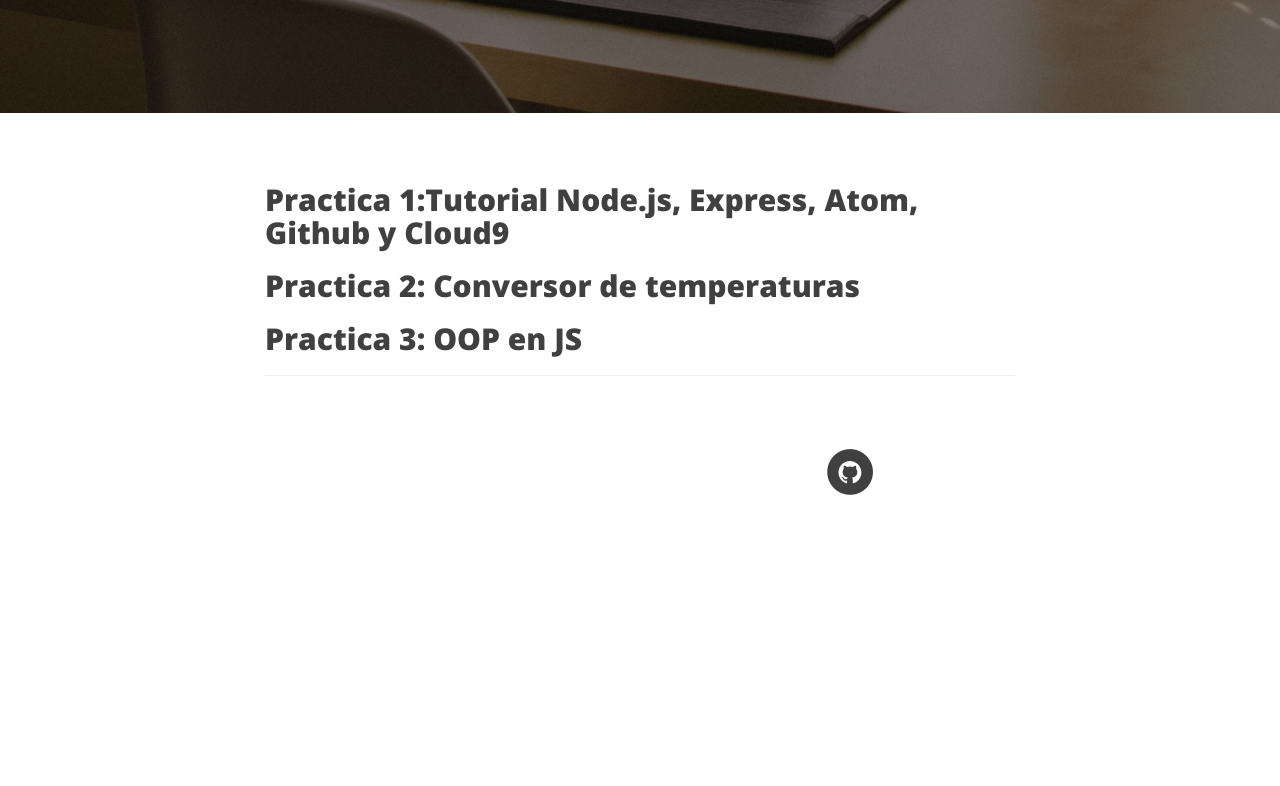
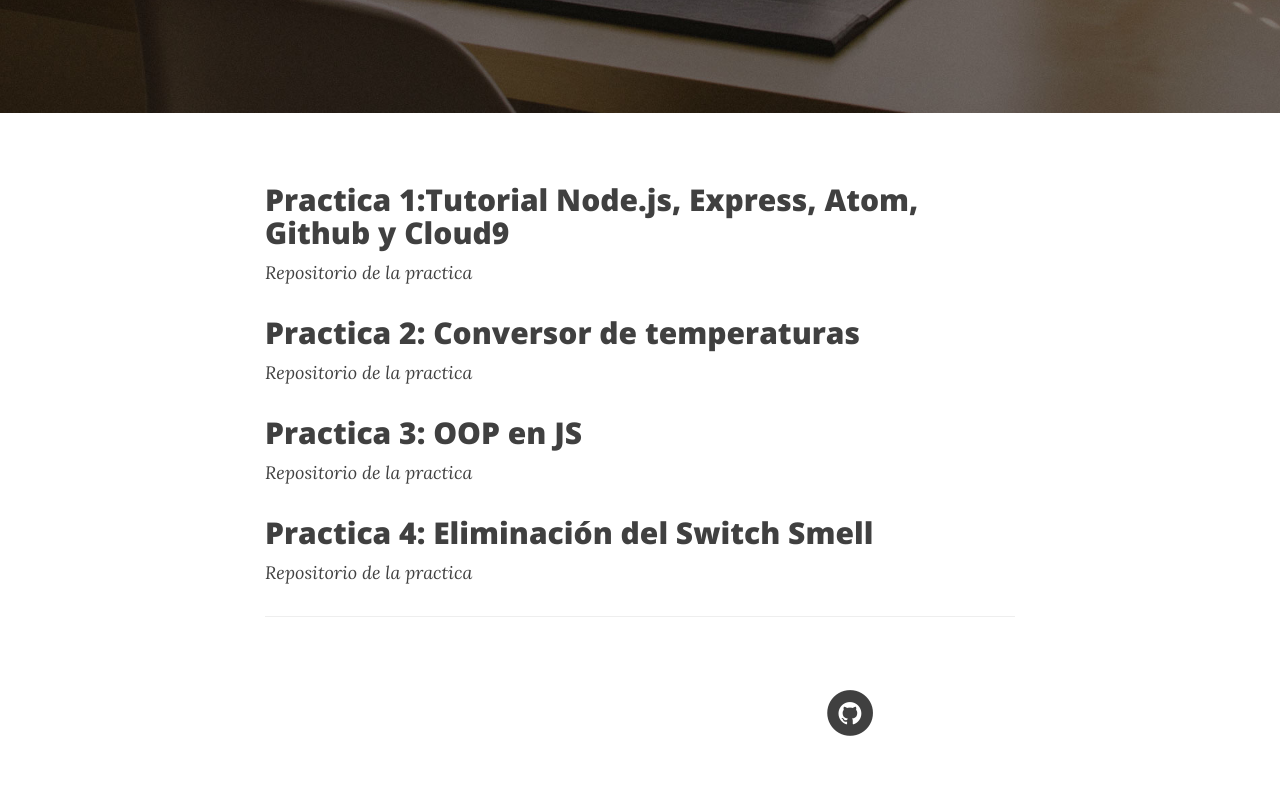
Before and after one commit to alu0100767803/alu0100767803.github.io, a plain HTML site: page index.html in a window 1280 px wide. Shown: the part 460-1246 px from the top of the page. Before the commit the page ends 1024 px from the top, so only its background shows below. Drawn offline with nearby package versions, Linux system fonts and the light colour scheme.

Commit message:
añadiendo practica 4

```diff
--- a/index.html
+++ b/index.html
@@ -73,6 +73,7 @@
                           Practica 1:Tutorial Node.js, Express, Atom, Github y Cloud9
                         </h2>
                     </a>
+                    <p class="post-meta"><a href="https://github.com/alu0100767803/tareas-iniciales-alu0100767803">Repositorio de la practica</a></p>
                 </div>
                 <div class="post-preview">
                     <a href="http://alu0100774054.github.io/conversor/">
@@ -80,6 +81,7 @@
                             Practica 2: Conversor de temperaturas
                         </h2>
                     </a>
+                    <p class="post-meta"><a href="https://github.com/alu0100774054/conversor">Repositorio de la practica</a></p>
                 </div>
                 <div class="post-preview">
                     <a href="http://alu0100774054.github.io/Conversor-POO/">
@@ -87,6 +89,15 @@
                             Practica 3: OOP en JS
                         </h2>
                     </a>
+                    <p class="post-meta"><a href="https://github.com/alu0100774054/Conversor-POO">Repositorio de la practica</a></p>
+                </div>
+                <div class="post-preview">
+                    <a href="http://alu0100774054.github.io/Conversor-POO/">
+                        <h2 class="post-preview">
+                            Practica 4: Eliminación del Switch Smell
+                        </h2>
+                    </a>
+                    <p class="post-meta"><a href="https://github.com/alu0100774054/Conversor-POO">Repositorio de la practica</a></p>
                 </div>
                 <!--<hr>
                 <div class="post-preview">
```
